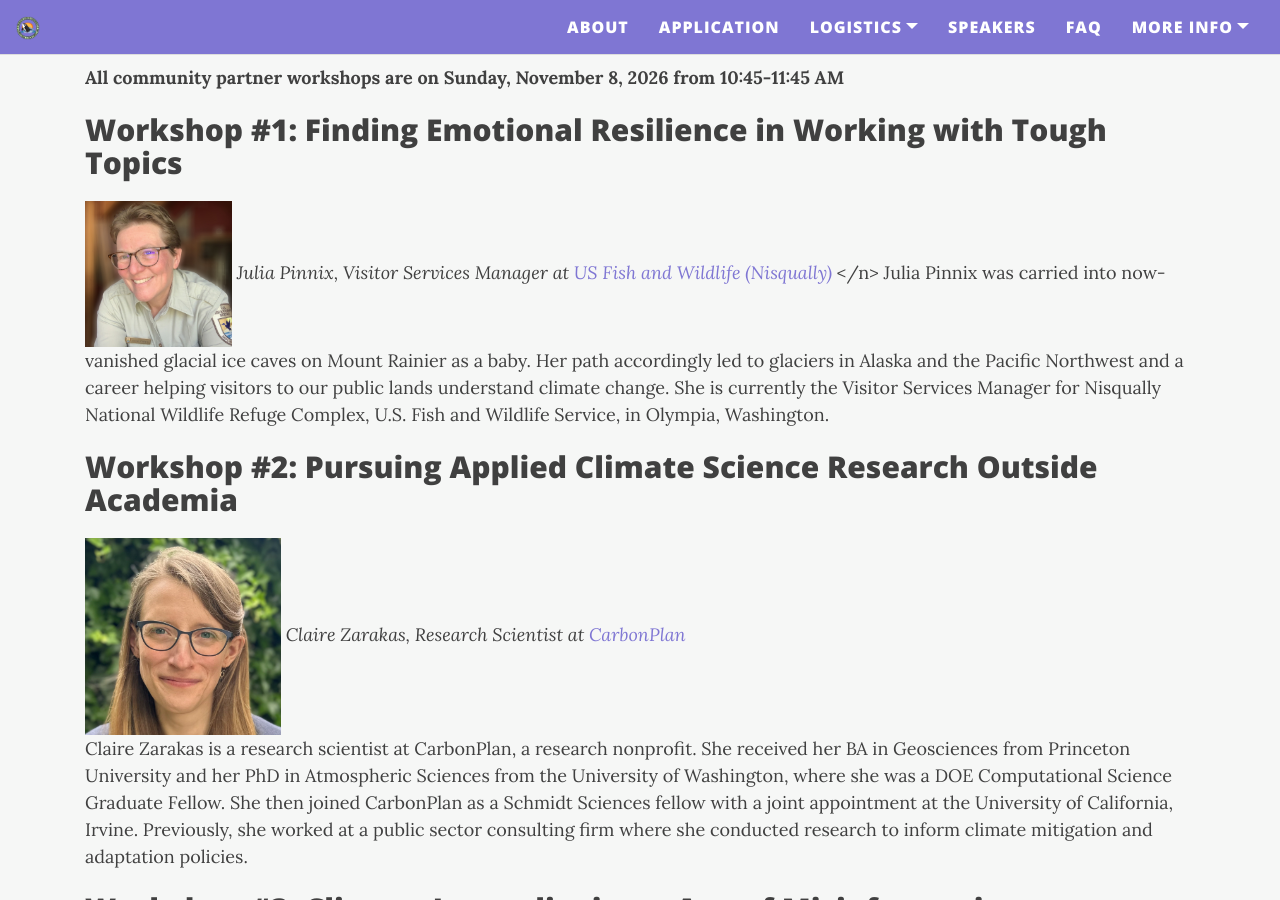
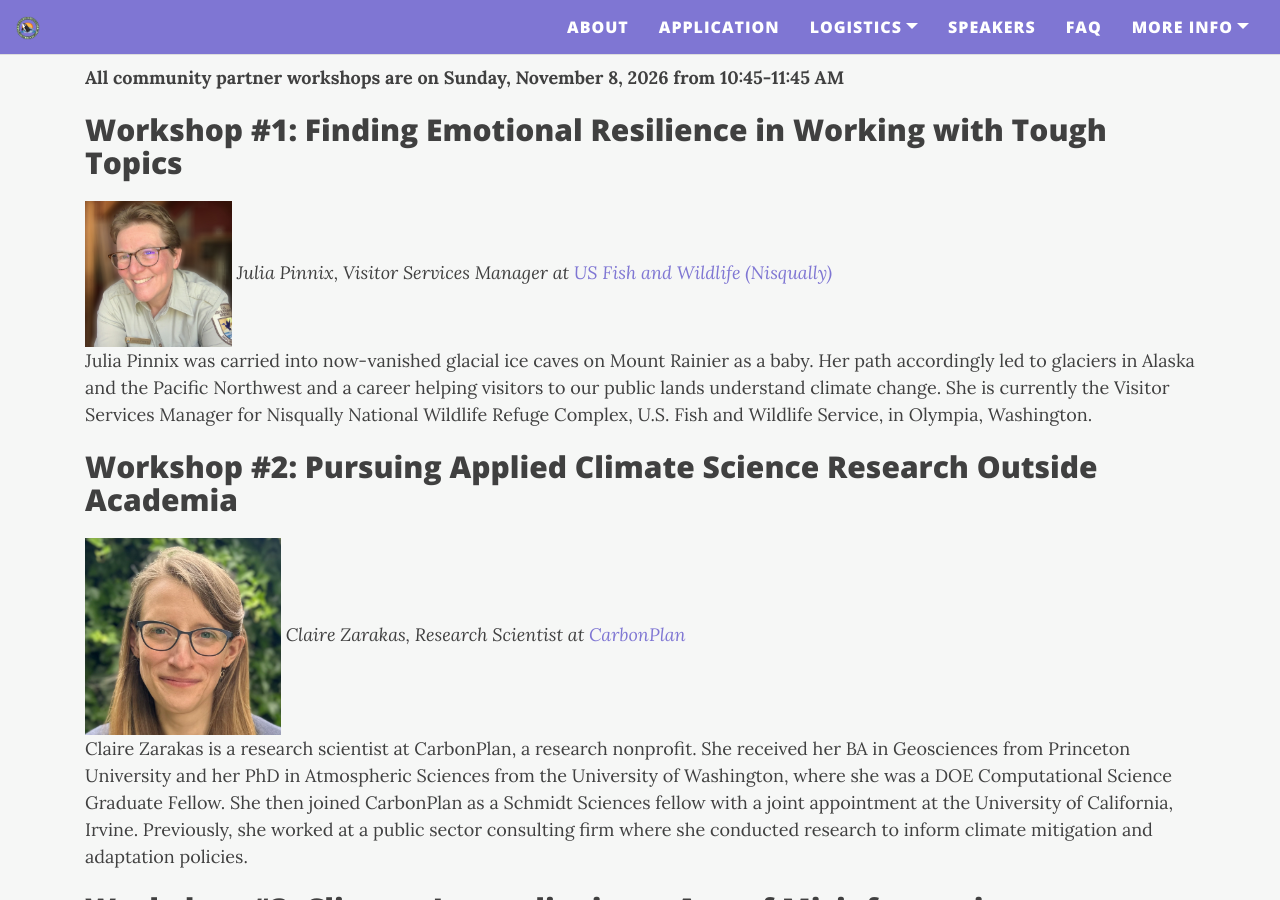
Before and after one commit to graduateclimateconference/graduateclimateconference.github.io, a Jekyll site: the page built from commpartners.md, in a window 1280 px wide and 900 px high, scrolled down 538 px. Built offline with Jekyll 4.4.1, drawn with Linux system fonts in a browser that asks for light colours; nearby versions of some CDN libraries.

Commit message:
Update commpartners.md

```diff
--- a/commpartners.md
+++ b/commpartners.md
@@ -8,20 +8,20 @@
 ## Workshop #1: Finding Emotional Resilience in Working with Tough Topics
 <img src="/assets/img/Workshop_1.png" alt="Julia Pinnix">
 <i> Julia Pinnix, Visitor Services Manager at [US Fish and Wildlife (Nisqually)](https://www.fws.gov/refuge/billy-frank-jr-nisqually) </i>
-</n>
+ <br>
 Julia Pinnix was carried into now-vanished glacial ice caves on Mount Rainier as a baby. Her path accordingly led to glaciers in Alaska and the Pacific Northwest and a career helping visitors to our public lands understand climate change. She is currently the Visitor Services Manager for Nisqually National Wildlife Refuge Complex, U.S. Fish and Wildlife Service, in Olympia, Washington.
 
 ## Workshop #2: Pursuing Applied Climate Science Research Outside Academia
 <img src="/assets/img/Workshop_2.png" alt="Claire Zarakas">
 <i> Claire Zarakas, Research Scientist at [CarbonPlan](https://carbonplan.org/) </i>
-<br>
+ <br>
 Claire Zarakas is a research scientist at CarbonPlan, a research nonprofit. She received her BA in Geosciences from Princeton University and her PhD in Atmospheric Sciences from the University of Washington, where she was a DOE Computational Science Graduate Fellow. She then joined CarbonPlan as a Schmidt Sciences fellow with a joint appointment at the University of California, Irvine. Previously, she worked at a public sector consulting firm where she conducted research to inform climate mitigation and adaptation policies.
 
 ## Workshop #3: Climate Journalist in an Age of Misinformation
 <img src="/assets/img/Workshop_3_1.png" alt="Claire Thompson"> <img src="/assets/img/Workshop_3_2.png" alt="Clayton Aldern">
-<br>
+ <br>
 <i> Claire Thompson and Clayton Aldern, Data Journalists at [Grist](https://grist.org/) </i>
-<br>
+ <br>
 Claire Elise Thompson is an associate editor at Grist, and the writer of the weekly solutions newsletter, Looking Forward. She has been at Grist since 2018, focusing on telling stories about climate solutions and the people leading them. She was a 2022 MJ Bear fellow with the Online News Association and participated in the inaugural Climate Beacons Newsroom Initiative with the Solutions Journalism Network. She is based in Seattle.
 
 Clayton Page Aldern is a senior data reporter at Grist and the author of The Weight of Nature, which traces how climate change alters brain health, cognition, and behavior. His essays and journalism have been published by The Guardian, The Atlantic, The Economist, Aeon, Scientific American, Logic, Sierra Magazine, and many others. A former neuroscientist, Aldern also helps coordinate the Neuro Climate Working Group, an international research consortium studying the neurological dimensions of climate change. He is a research affiliate of the University of Washington’s Center for Studies in Demography & Ecology and a research fellow at the Supervised Program for Alignment Research.
```
